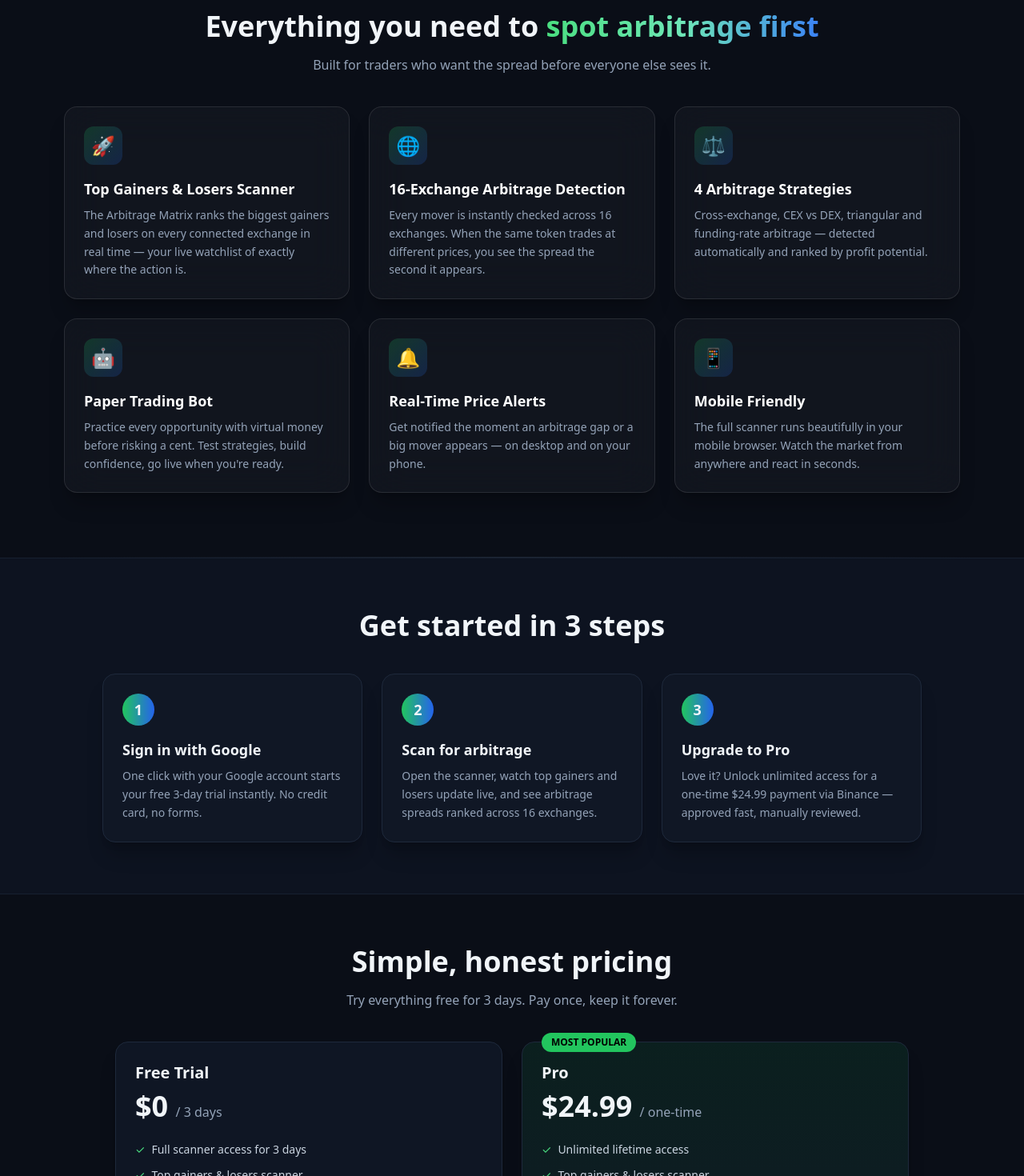
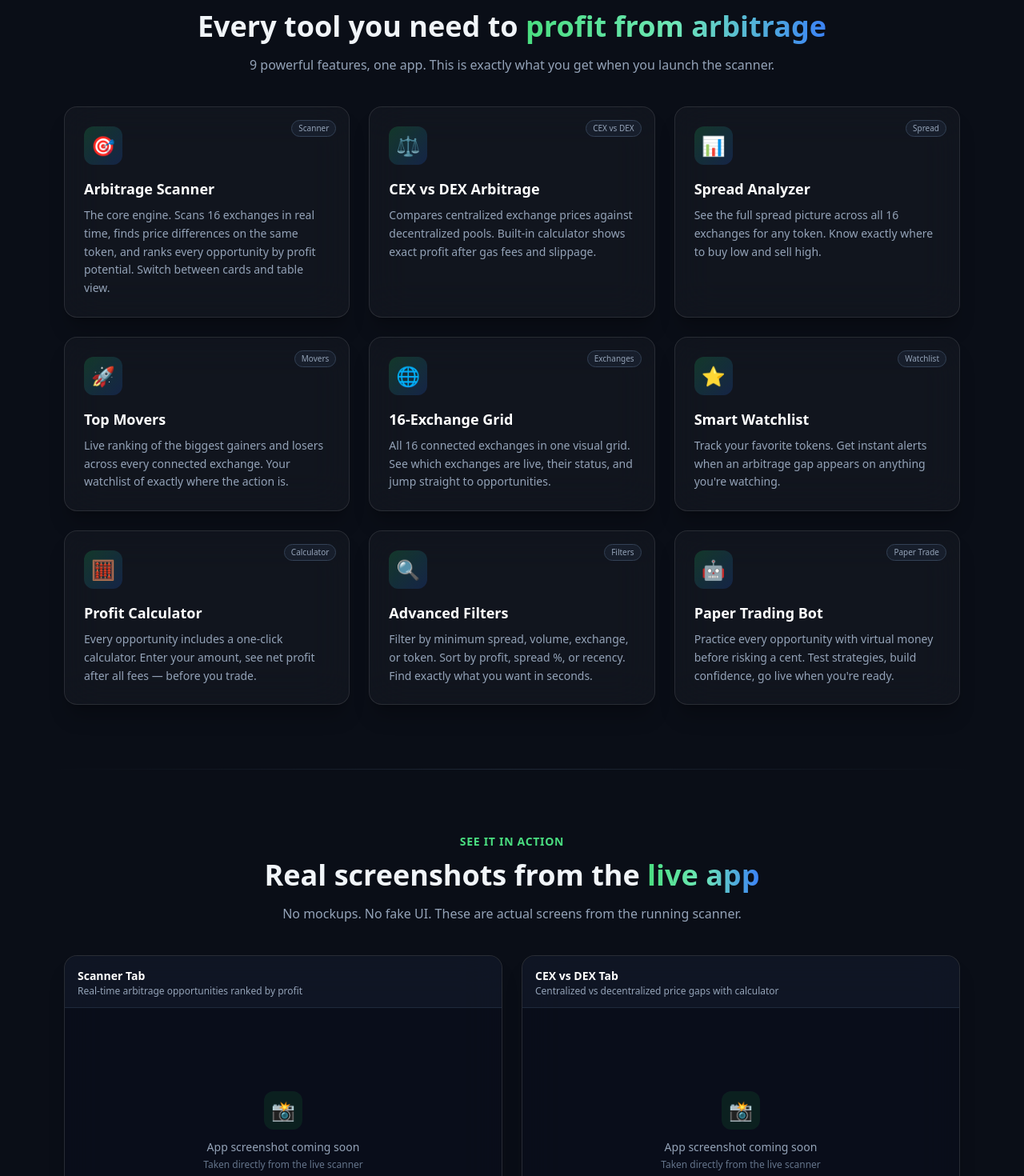
Before and after one commit to smartworkx5/Arbitrage-scanner-website, a Next.js app: page / in a window 1280 px wide. Shown: the part 1040-2510 px from the top of the page at 80% size. Built offline with nearby package versions, Linux system fonts and the light colour scheme; no server answers.

Commit message:
Showcase real app features + screenshots section

```diff
--- a/app/page.tsx
+++ b/app/page.tsx
@@ -45,34 +45,58 @@ export const metadata: Metadata = {
 
 const features = [
   {
-    title: "Top Gainers & Losers Scanner",
-    text: "The Arbitrage Matrix ranks the biggest gainers and losers on every connected exchange in real time — your live watchlist of exactly where the action is.",
-    icon: "🚀",
+    title: "Arbitrage Scanner",
+    text: "The core engine. Scans 16 exchanges in real time, finds price differences on the same token, and ranks every opportunity by profit potential. Switch between cards and table view.",
+    icon: "🎯",
+    tab: "Scanner",
   },
   {
-    title: "16-Exchange Arbitrage Detection",
-    text: "Every mover is instantly checked across 16 exchanges. When the same token trades at different prices, you see the spread the second it appears.",
-    icon: "🌐",
+    title: "CEX vs DEX Arbitrage",
+    text: "Compares centralized exchange prices against decentralized pools. Built-in calculator shows exact profit after gas fees and slippage.",
+    icon: "⚖️",
+    tab: "CEX vs DEX",
   },
   {
-    title: "4 Arbitrage Strategies",
-    text: "Cross-exchange, CEX vs DEX, triangular and funding-rate arbitrage — detected automatically and ranked by profit potential.",
-    icon: "⚖️",
+    title: "Spread Analyzer",
+    text: "See the full spread picture across all 16 exchanges for any token. Know exactly where to buy low and sell high.",
+    icon: "📊",
+    tab: "Spread",
+  },
+  {
+    title: "Top Movers",
+    text: "Live ranking of the biggest gainers and losers across every connected exchange. Your watchlist of exactly where the action is.",
+    icon: "🚀",
+    tab: "Movers",
+  },
+  {
+    title: "16-Exchange Grid",
+    text: "All 16 connected exchanges in one visual grid. See which exchanges are live, their status, and jump straight to opportunities.",
+    icon: "🌐",
+    tab: "Exchanges",
+  },
+  {
+    title: "Smart Watchlist",
+    text: "Track your favorite tokens. Get instant alerts when an arbitrage gap appears on anything you're watching.",
+    icon: "⭐",
+    tab: "Watchlist",
+  },
+  {
+    title: "Profit Calculator",
+    text: "Every opportunity includes a one-click calculator. Enter your amount, see net profit after all fees — before you trade.",
+    icon: "🧮",
+    tab: "Calculator",
+  },
+  {
+    title: "Advanced Filters",
+    text: "Filter by minimum spread, volume, exchange, or token. Sort by profit, spread %, or recency. Find exactly what you want in seconds.",
+    icon: "🔍",
+    tab: "Filters",
   },
   {
     title: "Paper Trading Bot",
     text: "Practice every opportunity with virtual money before risking a cent. Test strategies, build confidence, go live when you're ready.",
     icon: "🤖",
-  },
-  {
-    title: "Real-Time Price Alerts",
-    text: "Get notified the moment an arbitrage gap or a big mover appears — on desktop and on your phone.",
-    icon: "🔔",
-  },
-  {
-    title: "Mobile Friendly",
-    text: "The full scanner runs beautifully in your mobile browser. Watch the market from anywhere and react in seconds.",
-    icon: "📱",
+    tab: "Paper Trade",
   },
 ];
 
@@ -239,22 +263,67 @@ export default function LandingPage() {
         {/* ---------- Features ---------- */}
         <section id="features" className="mx-auto max-w-6xl scroll-mt-20 px-4 py-16 md:py-20">
           <div className="text-center">
-            <p className="mb-3 text-sm font-semibold uppercase tracking-wider text-green-400">Features</p>
+            <p className="mb-3 text-sm font-semibold uppercase tracking-wider text-green-400">Inside the App</p>
             <h2 className="text-3xl font-bold md:text-4xl">
-              Everything you need to <span className="gradient-text">spot arbitrage first</span>
+              Every tool you need to <span className="gradient-text">profit from arbitrage</span>
             </h2>
             <p className="mx-auto mt-4 max-w-2xl text-slate-400">
-              Built for traders who want the spread before everyone else sees it.
+              9 powerful features, one app. This is exactly what you get when you launch the scanner.
             </p>
           </div>
           <div className="mt-10 grid gap-6 sm:grid-cols-2 lg:grid-cols-3">
             {features.map((f) => (
-              <article key={f.title} className="glass-card group">
+              <article key={f.title} className="glass-card group relative overflow-hidden">
+                <div className="absolute right-4 top-4 rounded-full border border-slate-700 bg-slate-800/50 px-2 py-0.5 text-[10px] font-medium text-slate-400">
+                  {f.tab}
+                </div>
                 <div className="mb-4 flex h-12 w-12 items-center justify-center rounded-xl bg-gradient-to-br from-green-500/20 to-blue-600/20 text-2xl transition group-hover:scale-110" aria-hidden>{f.icon}</div>
                 <h3 className="mb-2 text-lg font-semibold text-white">{f.title}</h3>
                 <p className="text-sm leading-relaxed text-slate-400">{f.text}</p>
               </article>
             ))}
+          </div>
+        </section>
+
+        <div className="section-divider" />
+
+        {/* ---------- App Screenshots ---------- */}
+        <section id="screenshots" className="mx-auto max-w-6xl scroll-mt-20 px-4 py-16 md:py-20">
+          <div className="text-center">
+            <p className="mb-3 text-sm font-semibold uppercase tracking-wider text-green-400">See It In Action</p>
+            <h2 className="text-3xl font-bold md:text-4xl">
+              Real screenshots from the <span className="gradient-text">live app</span>
+            </h2>
+            <p className="mx-auto mt-4 max-w-2xl text-slate-400">
+              No mockups. No fake UI. These are actual screens from the running scanner.
+            </p>
+          </div>
+          <div className="mt-10 grid gap-6 md:grid-cols-2">
+            {[
+              { tab: "Scanner", desc: "Real-time arbitrage opportunities ranked by profit" },
+              { tab: "CEX vs DEX", desc: "Centralized vs decentralized price gaps with calculator" },
+              { tab: "Spread", desc: "Full spread analysis across 16 exchanges" },
+              { tab: "Movers", desc: "Top gainers and losers, updated live" },
+            ].map((s) => (
+              <div key={s.tab} className="glass-card overflow-hidden !p-0">
+                <div className="border-b border-slate-800 bg-slate-900/50 px-4 py-3">
+                  <span className="text-sm font-semibold text-white">{s.tab} Tab</span>
+                  <p className="text-xs text-slate-400">{s.desc}</p>
+                </div>
+                <div className="flex aspect-video items-center justify-center bg-slate-950/50 p-8 text-center">
+                  <div>
+                    <div className="mx-auto mb-3 flex h-12 w-12 items-center justify-center rounded-xl bg-green-500/10 text-2xl">📸</div>
+                    <p className="text-sm text-slate-400">App screenshot coming soon</p>
+                    <p className="mt-1 text-xs text-slate-500">Taken directly from the live scanner</p>
+                  </div>
+                </div>
+              </div>
+            ))}
+          </div>
+          <div className="mt-8 text-center">
+            <LaunchAppButton className="btn-primary">
+              Launch the App & See For Yourself ↗
+            </LaunchAppButton>
           </div>
         </section>
 
```
